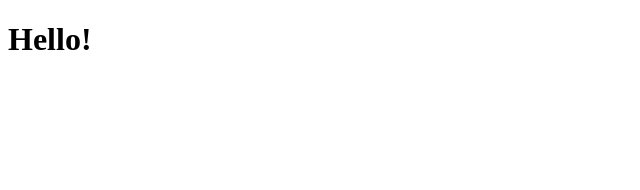
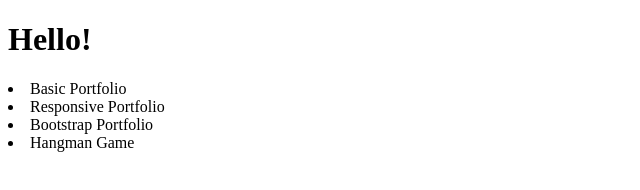
Before and after one commit to BenjaminFrench/BenjaminFrench.github.io, a plain HTML site: page index.html in a window 1280 px wide. Shown: the whole page, without its empty margins (0-640 px from the left). Drawn offline with Linux system fonts and the light colour scheme.

Commit message:
Update index.html

```diff
--- a/index.html
+++ b/index.html
@@ -4,6 +4,10 @@
 	<meta charset="utf-8">
 	<title>Benjamin French</title>
 	<h1>Hello!</h1>
+	<li><a href="benjaminfrench.github.io/Basic-Portfolio" ></a>Basic Portfolio</li>
+	<li><a href="benjaminfrench.github.io/Responsive-Portfolio" ></a>Responsive Portfolio</li>
+	<li><a href="benjaminfrench.github.io/Bootstrap-Portfolio" ></a>Bootstrap Portfolio</li>
+	<li><a href="benjaminfrench.github.io/Hangman-Game" ></a>Hangman Game</li>
 </head>
 <body>
 
```
